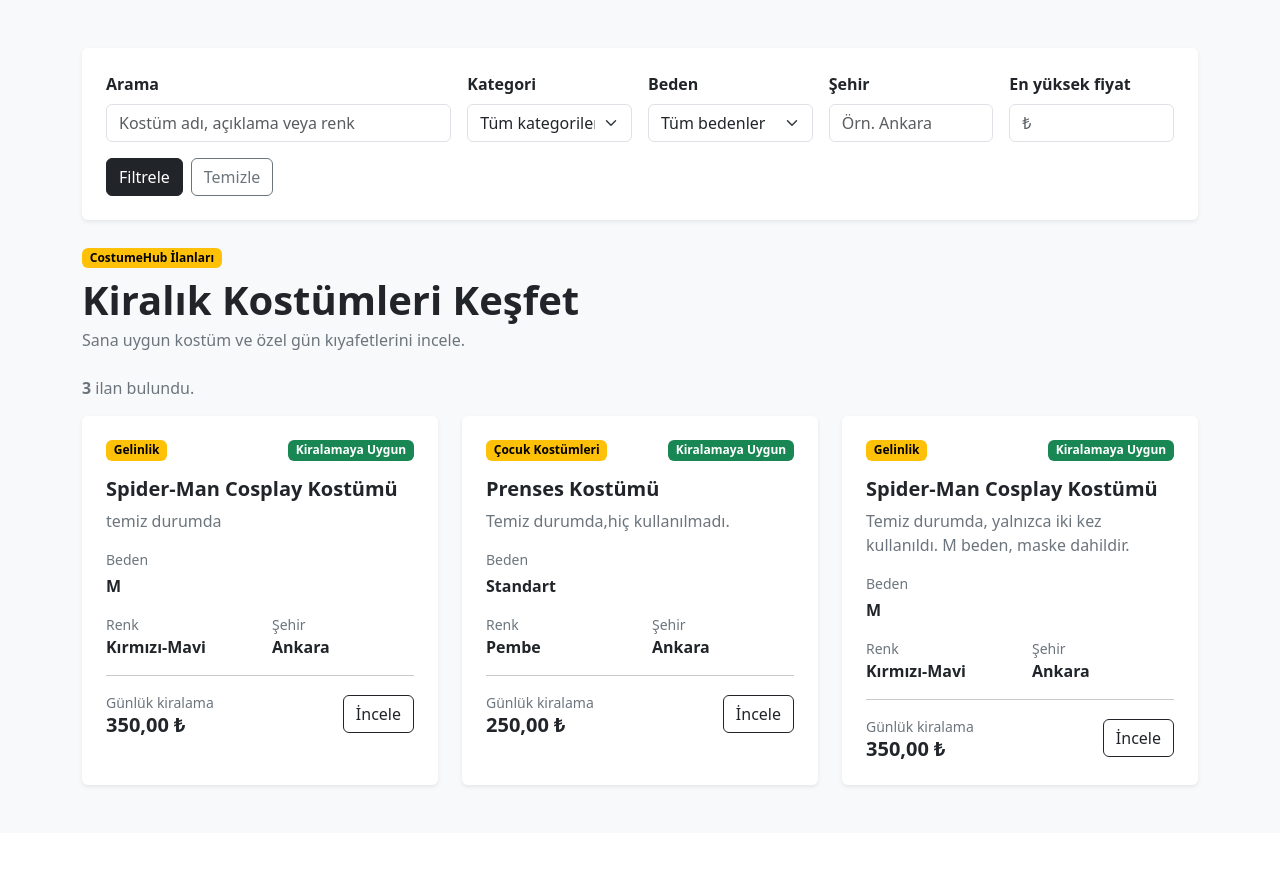
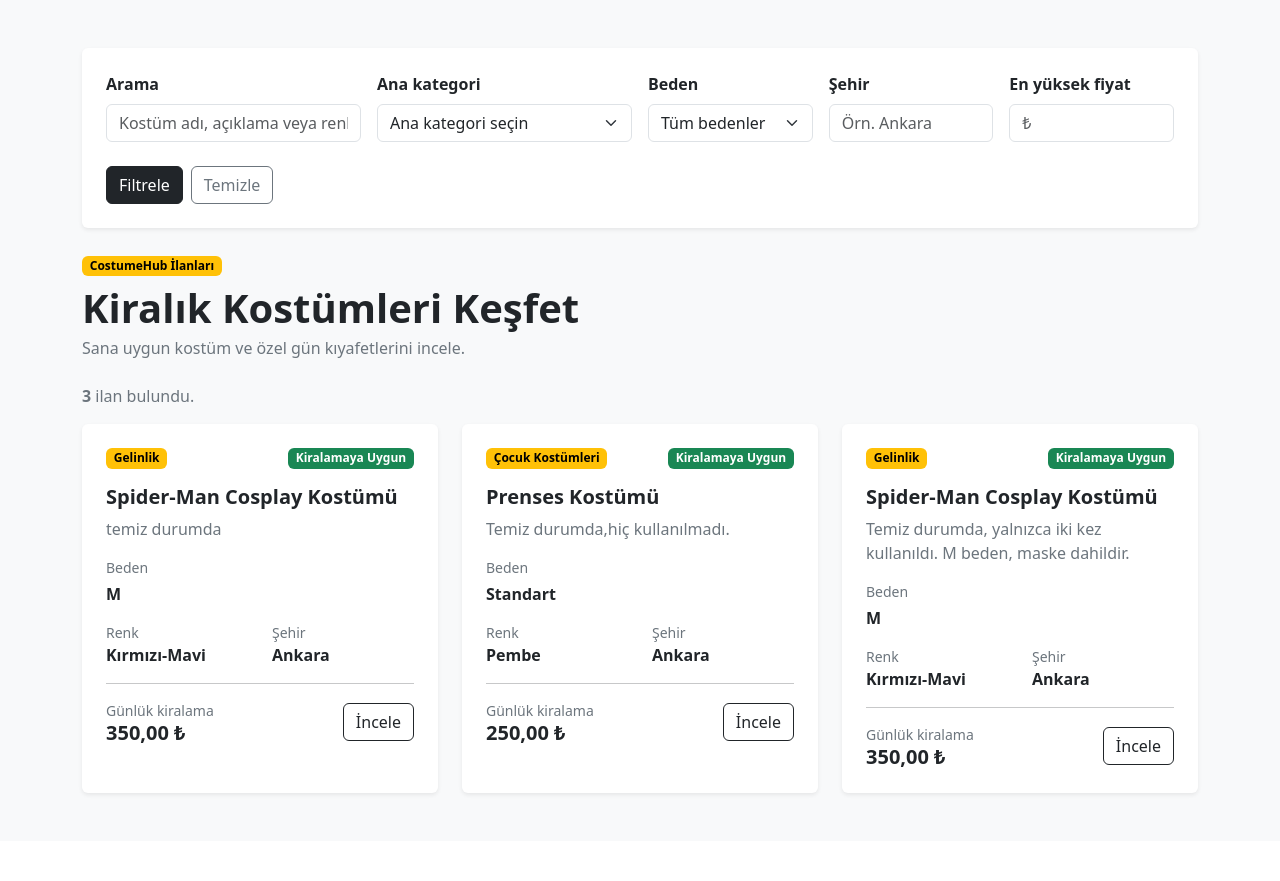
Before and after one commit to ikrabaser/costumehub, a Django app: page /ilanlar/ in a window 1280 px wide. Shown: the part 56-937 px from the top of the page. Run offline with Django 5.2, Linux system fonts and the light colour scheme; data comes from the database, SQL or seed files in the repository.

Commit message:
Add hierarchical category filtering

```diff
--- a/products/views.py
+++ b/products/views.py
@@ -150,6 +150,21 @@ def ilan_olustur(request):
         context,
     )
 
+def kategori_ve_alt_kategori_idleri(kategori):
+    kategori_idleri = [kategori.id]
+
+    alt_kategoriler = kategori.alt_kategoriler.filter(
+        aktif_mi=True,
+    )
+
+    for alt_kategori in alt_kategoriler:
+        kategori_idleri.extend(
+            kategori_ve_alt_kategori_idleri(
+                alt_kategori
+            )
+        )
+    return kategori_idleri
+
 
 def ilan_listesi(request):
     ilanlar = (
@@ -164,14 +179,31 @@ def ilan_listesi(request):
         .order_by("-olusturulma_tarihi")
     )
 
-    arama = request.GET.get("arama", "").strip()
-    kategori = request.GET.get("kategori", "").strip()
-    beden = request.GET.get("beden", "").strip()
-    sehir = request.GET.get("sehir", "").strip()
+    arama = request.GET.get(
+        "arama",
+        "",
+    ).strip()
+
+    kategori = request.GET.get(
+        "kategori",
+        "",
+    ).strip()
+
+    beden = request.GET.get(
+        "beden",
+        "",
+    ).strip()
+
+    sehir = request.GET.get(
+        "sehir",
+        "",
+    ).strip()
+
     maksimum_fiyat = request.GET.get(
         "maksimum_fiyat",
         "",
     ).strip()
+
 
     if arama:
         ilanlar = ilanlar.filter(
@@ -180,20 +212,64 @@ def ilan_listesi(request):
             | Q(renk__icontains=arama)
         )
 
+
+    secili_kategori = None
+    secili_kategori_yolu = []
+
     if kategori:
-        ilanlar = ilanlar.filter(
-            kategori_id=kategori,
-        )
+        try:
+            secili_kategori = Kategori.objects.get(
+                id=kategori,
+                aktif_mi=True,
+            )
+
+            kategori_idleri = (
+                kategori_ve_alt_kategori_idleri(
+                    secili_kategori
+                )
+            )
+
+            ilanlar = ilanlar.filter(
+                kategori_id__in=kategori_idleri,
+            )
+
+            kategori_yolu = [
+                *secili_kategori.atalari_getir(),
+                secili_kategori,
+            ]
+
+            secili_kategori_yolu = [
+                {
+                    "id": kategori_nesnesi.id,
+                    "ad": kategori_nesnesi.ad,
+                    "ust_kategori_id": (
+                        kategori_nesnesi.ust_kategori_id
+                    ),
+                }
+                for kategori_nesnesi in kategori_yolu
+            ]
+
+        except (
+            Kategori.DoesNotExist,
+            TypeError,
+            ValueError,
+        ):
+            kategori = ""
+            secili_kategori = None
+            secili_kategori_yolu = []
+
 
     if beden:
         ilanlar = ilanlar.filter(
             beden=beden,
         )
 
+
     if sehir:
         ilanlar = ilanlar.filter(
             sehir__icontains=sehir,
         )
+
 
     if maksimum_fiyat:
         try:
@@ -203,13 +279,15 @@ def ilan_listesi(request):
 
             if maksimum_fiyat_degeri >= 0:
                 ilanlar = ilanlar.filter(
-                    gunluk_fiyat__lte=maksimum_fiyat_degeri,
+                    gunluk_fiyat__lte=(
+                        maksimum_fiyat_degeri
+                    ),
                 )
 
         except ValueError:
             pass
 
-    # Yalnızca ana kategoriler
+
     ana_kategoriler = list(
         Kategori.objects.filter(
             aktif_mi=True,
@@ -225,31 +303,9 @@ def ilan_listesi(request):
         )
     )
 
-    # Filtre uygulanmışsa seçili kategorinin
-    # ana kategoriden başlayarak yolunu oluşturur.
-    secili_kategori_yolu = []
-
-    if kategori:
-        try:
-            mevcut_kategori = Kategori.objects.get(
-                id=kategori,
-                aktif_mi=True,
-            )
-
-            while mevcut_kategori is not None:
-                secili_kategori_yolu.insert(
-                    0,
-                    mevcut_kategori.id,
-                )
-
-                mevcut_kategori = (
-                    mevcut_kategori.ust_kategori
-                )
-
-        except Kategori.DoesNotExist:
-            kategori = ""
 
     context = {
+
         "ilanlar": ilanlar,
         "ana_kategoriler": ana_kategoriler,
         "secili_kategori_yolu": secili_kategori_yolu,
@@ -259,6 +315,7 @@ def ilan_listesi(request):
         "secili_beden": beden,
         "sehir": sehir,
         "maksimum_fiyat": maksimum_fiyat,
+
     }
 
     return render(
@@ -266,7 +323,6 @@ def ilan_listesi(request):
         "products/ilan_listesi.html",
         context,
     )
-
 
 
 def ilan_detay(request, ilan_id):
--- a/static/js/kategori-secimi.js
+++ b/static/js/kategori-secimi.js
@@ -20,12 +20,43 @@ document.addEventListener("DOMContentLoaded", function () {
     const altKategoriUrlSablonu =
         window.altKategoriUrlSablonu || "";
 
+    /*
+        "ilan" modunda yalnızca en alt kategori seçildiğinde
+        gizli input doldurulur.
+
+        "filtre" modunda ana kategori veya herhangi bir
+        alt kategori seçildiğinde gizli input doldurulur.
+    */
+    const kategoriSecimModu =
+        window.kategoriSecimModu || "ilan";
+
+    const filtreModuMu =
+        kategoriSecimModu === "filtre";
+
 
     function kategoriUrlOlustur(kategoriId) {
         return altKategoriUrlSablonu.replace(
             "/0/",
             `/${kategoriId}/`
         );
+    }
+
+
+    function enSonSeciliKategoriyiBul() {
+        const selectler =
+            kategoriAlani.querySelectorAll(
+                ".kategori-seviye select"
+            );
+
+        let enSonKategoriId = "";
+
+        selectler.forEach(function (select) {
+            if (select.value) {
+                enSonKategoriId = select.value;
+            }
+        });
+
+        return enSonKategoriId;
     }
 
 
@@ -111,10 +142,30 @@ document.addEventListener("DOMContentLoaded", function () {
                     mevcutSeviye
                 );
 
-                gizliKategoriInput.value = "";
+                if (!secilenKategoriId) {
+                    if (filtreModuMu) {
+                        gizliKategoriInput.value =
+                            enSonSeciliKategoriyiBul();
+                    } else {
+                        gizliKategoriInput.value = "";
+                    }
 
-                if (!secilenKategoriId) {
                     return;
+                }
+
+                if (filtreModuMu) {
+                    /*
+                        Filtreleme sayfasında ana kategori
+                        seçimi de geçerli kabul edilir.
+                    */
+                    gizliKategoriInput.value =
+                        secilenKategoriId;
+                } else {
+                    /*
+                        İlan oluşturma sayfasında önce alt
+                        kategori olup olmadığı kontrol edilir.
+                    */
+                    gizliKategoriInput.value = "";
                 }
 
                 await altKategorileriGetir(
@@ -201,6 +252,14 @@ document.addEventListener("DOMContentLoaded", function () {
                     veri.alt_kategoriler,
                     sonrakiSeviye
                 );
+
+                /*
+                    İlan oluşturma ekranında kullanıcıdan
+                    daha alt kategoriyi seçmesini bekliyoruz.
+                */
+                if (!filtreModuMu) {
+                    gizliKategoriInput.value = "";
+                }
             } else {
                 gizliKategoriInput.value =
                     kategoriId;
@@ -282,7 +341,12 @@ document.addEventListener("DOMContentLoaded", function () {
                     seciliKategoriYolu.length
                 );
 
-                gizliKategoriInput.value = "";
+                if (filtreModuMu) {
+                    gizliKategoriInput.value =
+                        sonKategori.id;
+                } else {
+                    gizliKategoriInput.value = "";
+                }
             } else {
                 gizliKategoriInput.value =
                     sonKategori.id;
--- a/templates/products/ilan_listesi.html
+++ b/templates/products/ilan_listesi.html
@@ -1,4 +1,5 @@
 {% extends "base.html" %}
+{% load static %}
 
 {% block title %}
     İlanlar | CostumeHub
@@ -9,17 +10,15 @@
 <section class="py-5 bg-light">
     <div class="container">
 
-        <div class="d-flex flex-column flex-md-row justify-content-between align-items-md-center mb-4">
-
-            <div>
+<!-- Filtreleme alanı -->
 <div class="card border-0 shadow-sm mb-4">
     <div class="card-body p-4">
 
         <form method="GET">
 
-                            <div class="row g-3">
+            <div class="row g-3 align-items-start">
 
-                                <div class="col-lg-4">
+                <div class="col-md-6 col-lg-3">
                     <label
                         for="arama"
                         class="form-label fw-semibold"
@@ -37,34 +36,15 @@
                     >
                 </div>
 
-                                <div class="col-md-6 col-lg-2">
-                                    <label
-                                        for="kategori"
-                                        class="form-label fw-semibold"
+                <div class="col-md-6 col-lg-3">
+                    <div id="kategori-secim-alani"></div>
+
+                    <input
+                        type="hidden"
+                        id="id_kategori"
+                        name="kategori"
+                        value="{{ secili_kategori }}"
                     >
-                                        Kategori
-                                    </label>
-
-                                    <select
-                                        id="kategori"
-                                        name="kategori"
-                                        class="form-select"
-                                    >
-                                        <option value="">
-                                            Tüm kategoriler
-                                        </option>
-
-                                        {% for kategori in kategoriler %}
-                                            <option
-                                                value="{{ kategori.id }}"
-                                                {% if secili_kategori == kategori.id|stringformat:"s" %}
-                                                    selected
-                                                {% endif %}
-                                            >
-                                                {{ kategori.ad }}
-                                            </option>
-                                        {% endfor %}
-                                    </select>
                 </div>
 
                 <div class="col-md-6 col-lg-2">
@@ -137,8 +117,7 @@
 
             </div>
 
-                            <div class="d-flex flex-wrap gap-2 mt-3">
-
+            <div class="d-flex flex-wrap gap-2 mt-4">
                 <button
                     type="submit"
                     class="btn btn-dark"
@@ -152,13 +131,18 @@
                 >
                     Temizle
                 </a>
-
             </div>
 
         </form>
 
     </div>
 </div>
+
+
+<!-- Sayfa başlığı -->
+<div class="d-flex flex-column flex-md-row justify-content-between align-items-md-center mb-4">
+
+    <div>
         <span class="badge text-bg-warning mb-2">
             CostumeHub İlanları
         </span>
@@ -341,5 +325,28 @@
 
     </div>
 </section>
+{{ ana_kategoriler|json_script:"ana-kategoriler-verisi" }}
+{{ secili_kategori_yolu|json_script:"secili-kategori-yolu-verisi" }}
+
+<script>
+    window.anaKategoriler = JSON.parse(
+        document.getElementById(
+            "ana-kategoriler-verisi"
+        ).textContent
+    );
+
+    window.seciliKategoriYolu = JSON.parse(
+        document.getElementById(
+            "secili-kategori-yolu-verisi"
+        ).textContent
+    );
+
+    window.altKategoriUrlSablonu =
+        "{% url 'products:kategori_alt_kategorileri' 0 %}";
+
+    window.kategoriSecimModu = "filtre";
+</script>
+
+<script src="{% static 'js/kategori-secimi.js' %}"></script>
 
 {% endblock %}
```
Lines whose indentation alone changed are shown as unchanged.
